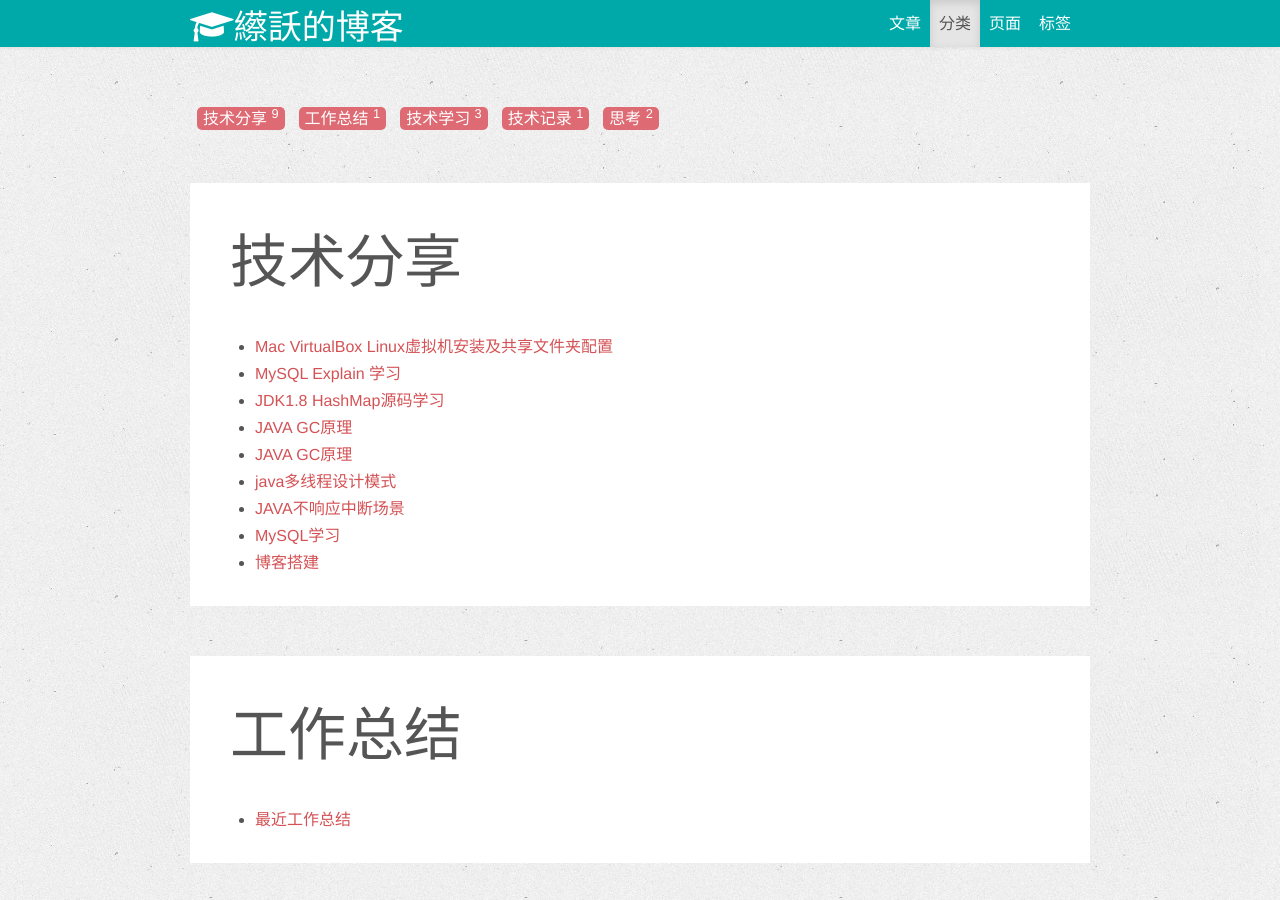
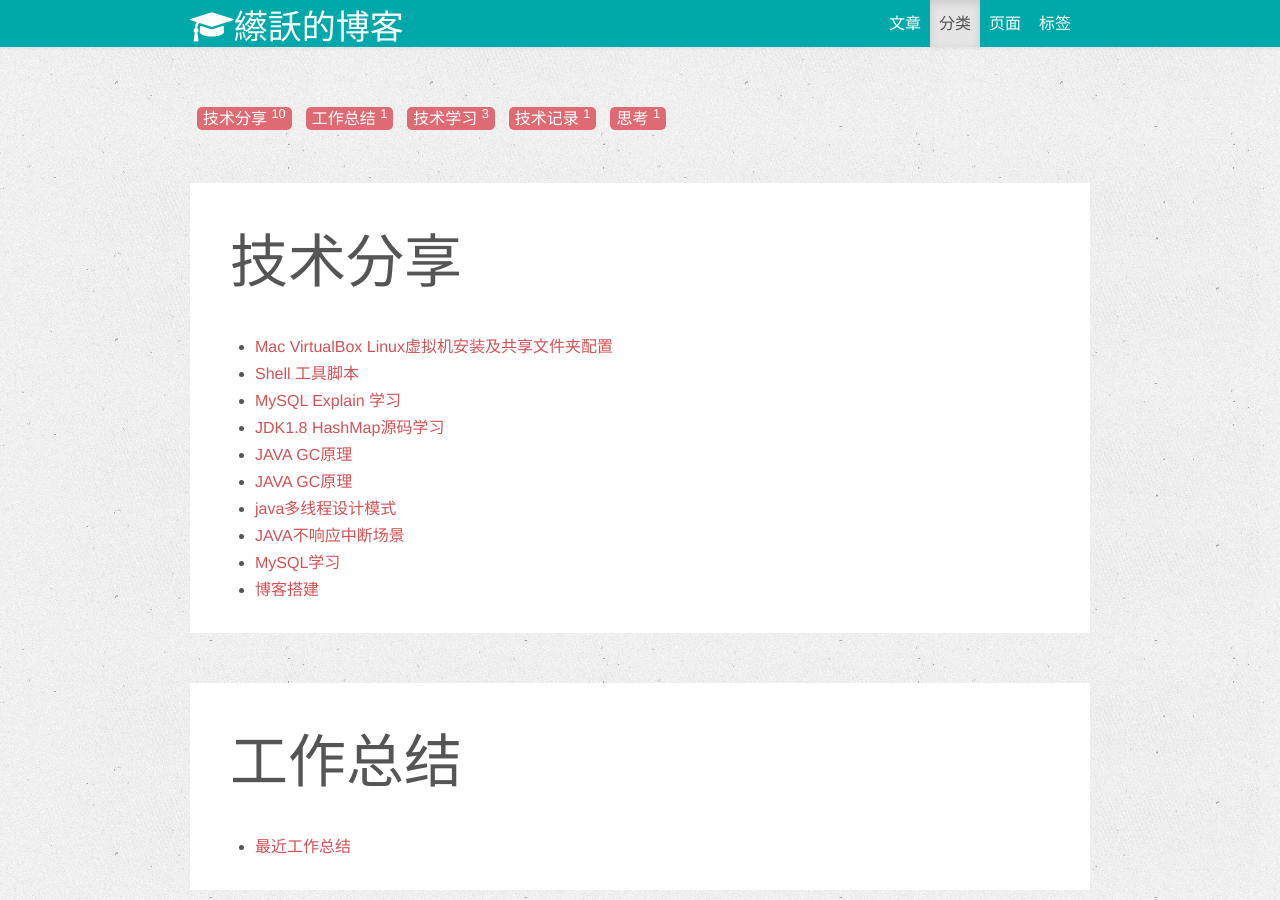
Before and after one commit to eric-caiyao/eric-caiyao.github.io, a Jekyll site: the page built from categories.html, in a window 1280 px wide and 900 px high. Built offline with Jekyll 4.4.1, drawn with Linux system fonts in a browser that asks for light colours; nearby versions of some CDN libraries; Markdown is read by kramdown in place of the engine named in the settings.

Commit message:
Update 2017-05-20-blog-shell_utils.md

```diff
--- a/_posts/2017-05-20-blog-shell_utils.md
+++ b/_posts/2017-05-20-blog-shell_utils.md
@@ -1,8 +1,8 @@
 ---
 layout: post
-title: "思考"
+title: "Shell 工具脚本"
 description: ""
-category: 思考
+category: 技术分享
 tags: [blog]
 ---
 {% include JB/setup %}
```
